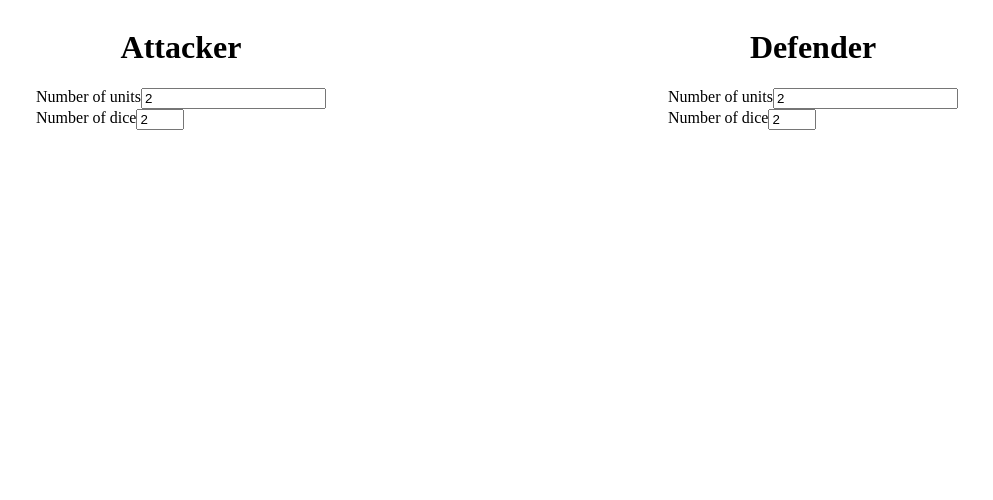
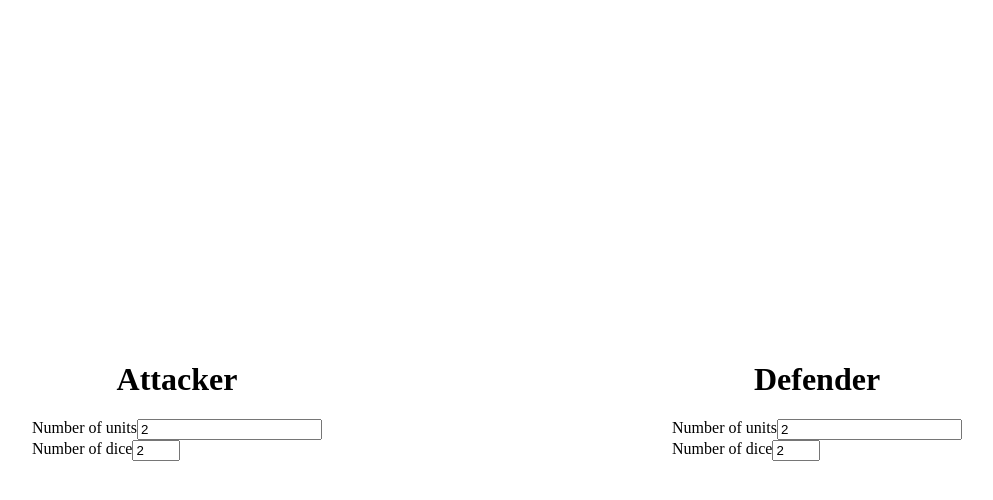
Before and after one commit to iyedg/v-risk, a Vue app: page / in a window 1280 px wide. Shown: the top 500 px of the page, without its empty margins (143-1136 px from the left). Built offline with nearby package versions, Linux system fonts and the light colour scheme.

Commit message:
update style for full height players

```diff
--- a/src/pages/main.vue
+++ b/src/pages/main.vue
@@ -44,8 +44,17 @@ export default {
 }
 </script>
 
-<style lang="sass" scoped>
+<style lang="sass">
+
+*, *:before, *:after
+  box-sizing: border-box
+
+html, body, #app, #game
+  height: 100%
+  margin: 0
+  padding: 0
+
 #game
+  flex-direction: row
   display: flex
-  flex-direction: row
 </style>
```
